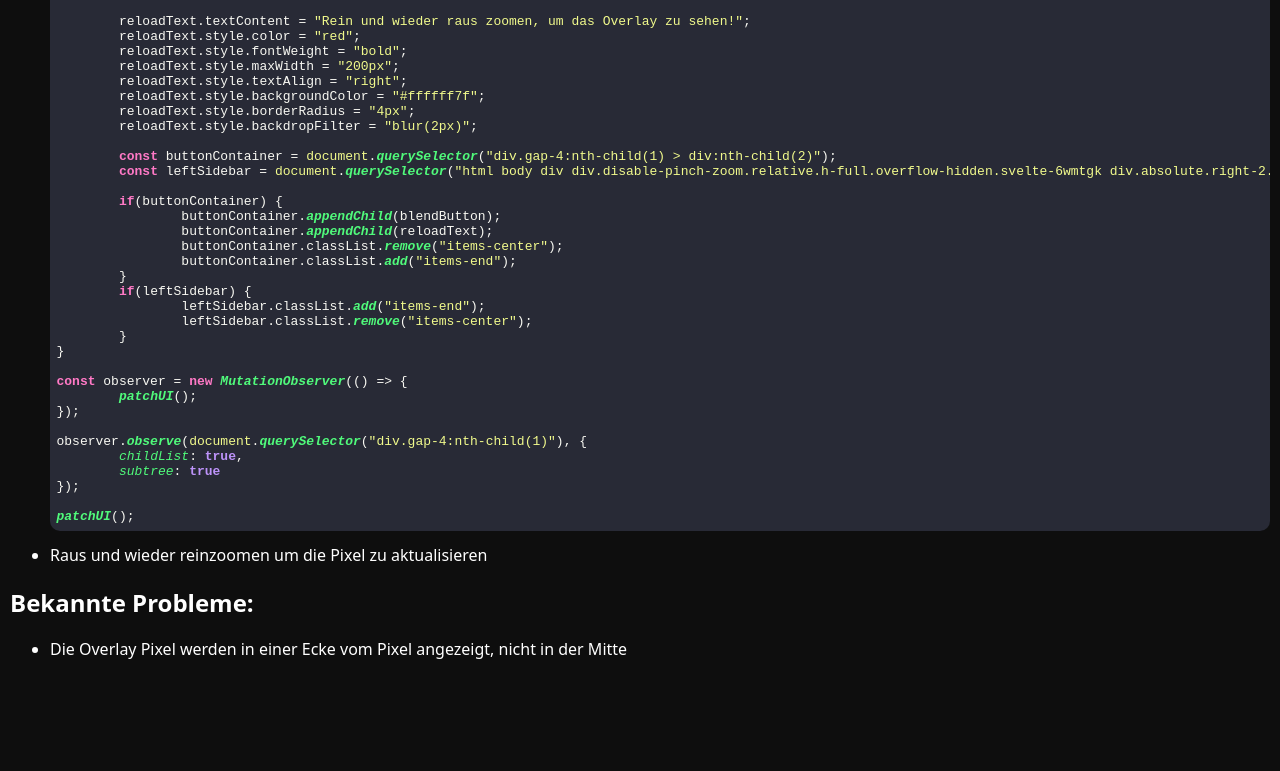
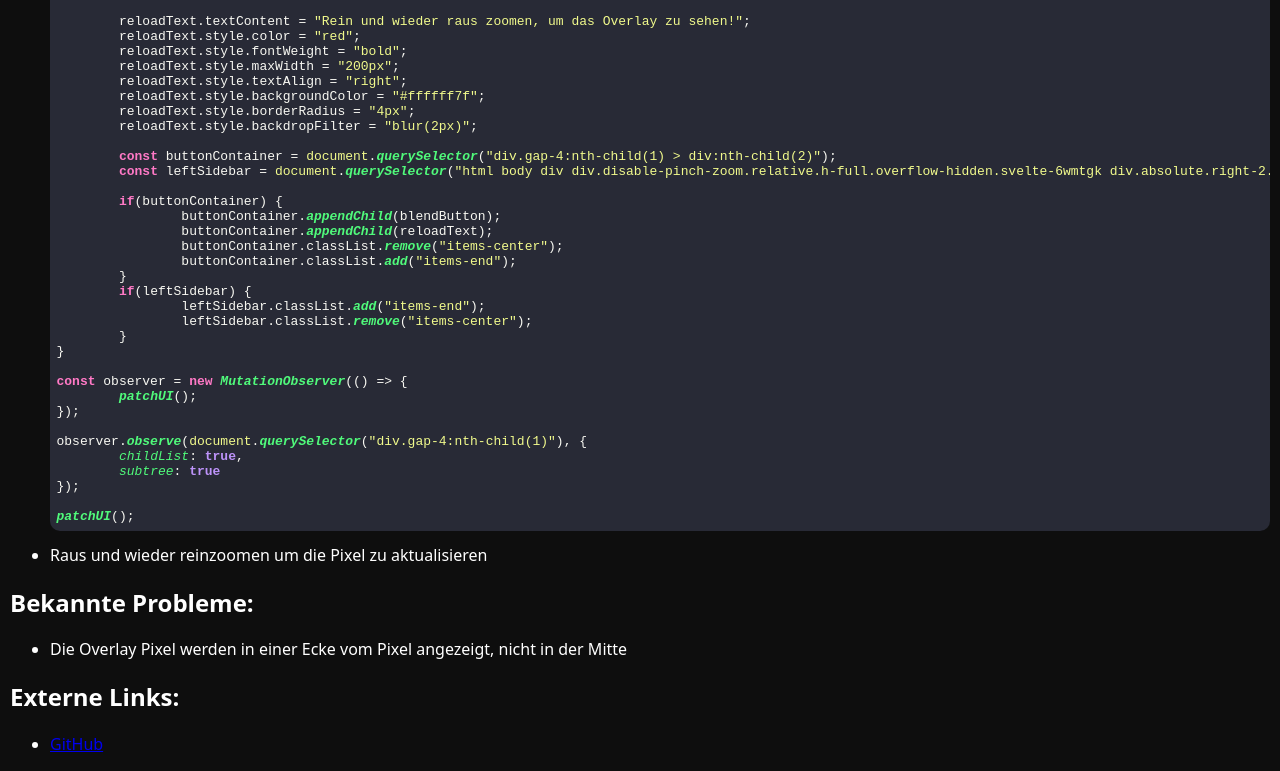
Before and after one commit to cfpwastaken/wplace-overlay, a website: page src/index.html in a window 1280 px wide. Shown: the part 1392-2163 px from the top of the page. Before the commit the page ends 2068 px from the top, so only its background shows below. Drawn offline with nearby package versions, Linux system fonts and the light colour scheme.

Commit message:
feat: add github link to index.html

```diff
--- a/src/index.html
+++ b/src/index.html
@@ -148,5 +148,10 @@ patchUI();
 	<ul>
 		<li>Die Overlay Pixel werden in einer Ecke vom Pixel angezeigt, nicht in der Mitte</li>
 	</ul>
+
+	<h2>Externe Links:</h2>
+	<ul>
+		<li><a href="https://github.com/cfpwastaken/wplace-overlay">GitHub</a></li>
+	</ul>
 </body>
 </html>
```
